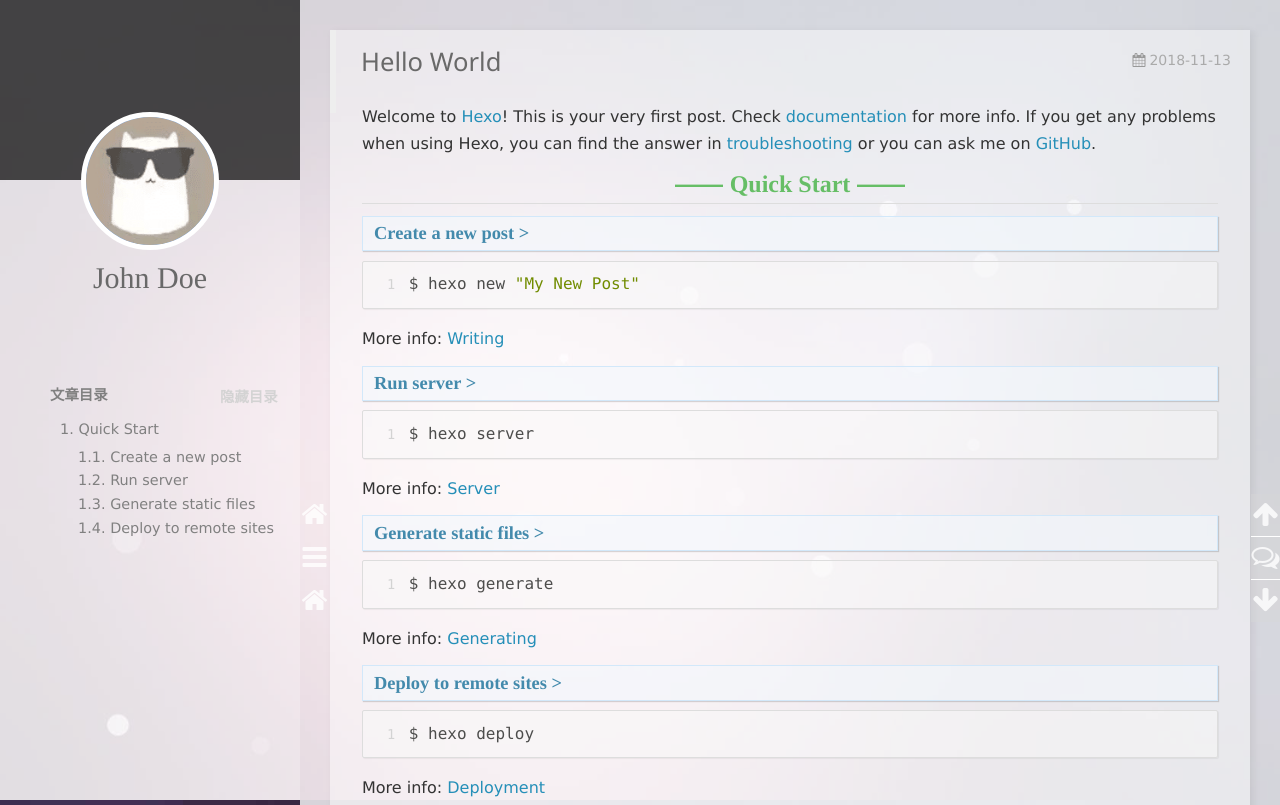
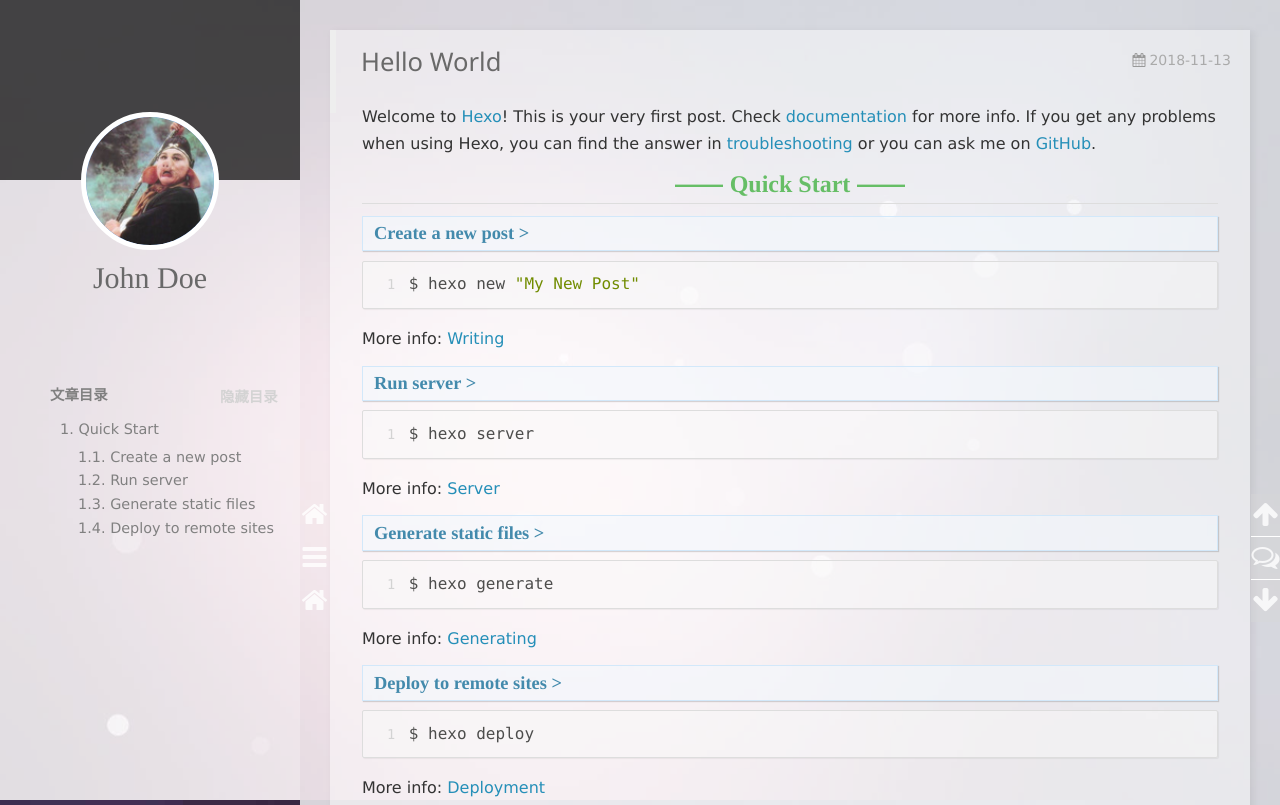
Before and after one commit to ssszjy/ssszjy.github.io, a plain HTML site: page 2018/11/13/hello-world/index.html in a window 1280 px wide. Shown: the top 805 px of the page. Drawn offline with nearby package versions, Linux system fonts and the light colour scheme; some packages are replaced by stand-ins of ours; a script that the page names is missing.

Commit message:
Site updated: 2018-11-13 14:48:28

```diff
--- a/2018/11/13/hello-world/index.html
+++ b/2018/11/13/hello-world/index.html
@@ -97,7 +97,7 @@
 <div class="intrude-less">
     <header id="header" class="inner">
         <a href="/" class="profilepic">
-            <img src="/img/avatar.png" class="animated zoomIn">
+            <img src="/img/touxiang.jpg" class="animated zoomIn">
         </a>
         <hgroup>
           <h1 class="header-author"><a href="/">John Doe</a></h1>
@@ -222,7 +222,7 @@
     <div class="intrude-less">
         <header id="header" class="inner">
             <a href="/" class="profilepic">
-                <img src="/img/avatar.png" class="animated zoomIn">
+                <img src="/img/touxiang.jpg" class="animated zoomIn">
             </a>
             <hgroup>
               <h1 class="header-author"><a href="/" title="回到主页">John Doe</a></h1>
```
Also changed, not shown: archives/2018/11/index.html (+2 -2 lines), archives/2018/index.html (+2 -2 lines), archives/index.html (+2 -2 lines), index.html (+2 -2 lines), img/touxiang.jpg (added).
